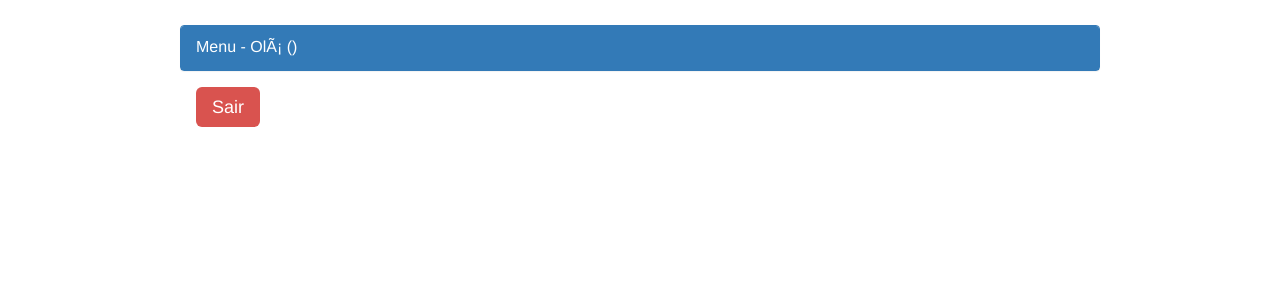
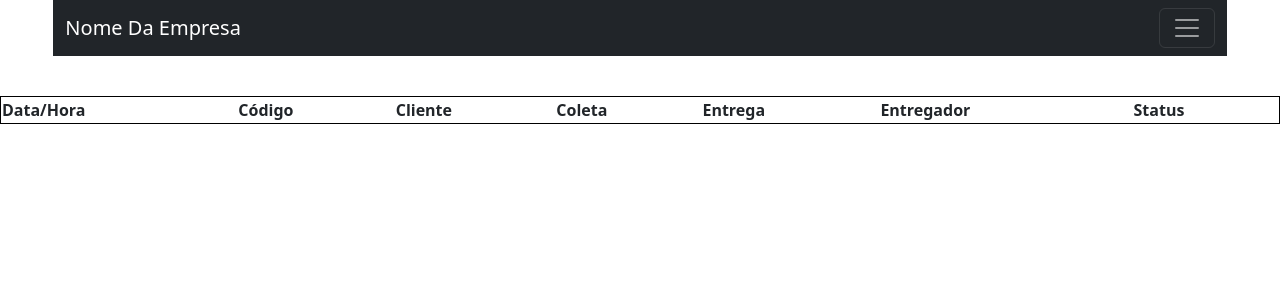
Before and after one commit to Kazen272/Kim_Logistica_de_Entregas, a PHP site: page /login/sistema/dashboard.html in a window 1280 px wide. Shown: the top 300 px of the page. Run offline with PHP 8.4, Linux system fonts and the light colour scheme; lists and menus that the app fills with data are empty.

Commit message:
Atualização de html do dashboard

```diff
--- /dev/null
+++ b/css/logistic-table.css
@@ -0,0 +1,7 @@
+#logistic-table tr{
+        border: 1px solid black;
+}
+
+#logistic-table td{
+    border: 1px solid black;
+}
--- /dev/null
+++ b/js/dataTable_dashboard.js
@@ -0,0 +1,11 @@
+$(document).ready(function(){
+    $('#logistic-table').DataTable({
+        "processing": true,
+        "serverside": true,
+        "ajax":{
+            type: "POST",
+            url:  "../sistema/dataTable.php"
+        }
+
+    });
+});
--- a/sistema/dashboard.html
+++ b/sistema/dashboard.html
@@ -1,28 +1,78 @@
 <!DOCTYPE html>
-<html>
+<html lang="en">
 <head>
-    <title>Menu Principal</title>
-    <link rel="stylesheet" href="https://maxcdn.bootstrapcdn.com/bootstrap/3.3.6/css/bootstrap.min.css">
-    <style type="text/css">
-    .margin-top-md{
-        margin-top: 25px;
-    }
-    </style>
+    <meta charset="UTF-8">
+    <meta http-equiv="X-UA-Compatible" content="IE=edge">
+    <meta name="viewport" content="width=device-width, initial-scale=1.0">
+    <title>Document</title>
+<!-- BOOTSTRAP CSS AND JS HEADER -->
+    <link rel="stylesheet" href="https://cdn.jsdelivr.net/npm/bootstrap@5.2.0/dist/css/bootstrap.min.css">
+    <script src="	https://cdn.jsdelivr.net/npm/bootstrap@5.2.0/dist/js/bootstrap.bundle.min.js"></script>
+    <link rel="stylesheet" href="../css/logistic-table.css">
+
+
 </head>
 <body>
-    <div class="container">
-        <div id="loginbox" class="mainbox col-md-10 col-md-offset-1 col-sm-8 col-sm-offset-2 margin-top-md">
-            <div class="panel panel-primary" >
-                <div class="panel-heading">
-                    <div class="panel-title">Menu - Olá (<script>  </script>)</div>
+    <header>
+        <div>
+            <nav class="navbar col-11 m-auto navbar-dark bg-dark fixed-top">
+                <div class="container-fluid">
+                    <a class="navbar-brand" href="#">Nome Da Empresa</a>
+                    <button class="navbar-toggler" type="button" data-bs-toggle="offcanvas" data-bs-target="#offcanvasDarkNavbar" aria-controls="offcanvasDarkNavbar">
+                    <span class="navbar-toggler-icon"></span>
+                    </button>
+                    <div class="offcanvas offcanvas-end text-bg-dark" tabindex="-1" id="offcanvasDarkNavbar" aria-labelledby="offcanvasDarkNavbarLabel">
+                    <div class="offcanvas-header">
+                        <h5 class="offcanvas-title" id="offcanvasDarkNavbarLabel">Usuário</h5>
+                        <button type="button" class="btn-close btn-close-white" data-bs-dismiss="offcanvas" aria-label="Close"></button>
+                    </div>
+                    <div class="offcanvas-body">
+                        <ul class="navbar-nav justify-content-end flex-grow-1 pe-3">
+                        <li class="nav-item">
+                            <a class="nav-link active" aria-current="page" href="#">Home</a>
+                        </li>
+                        <li class="nav-item">
+                            <a class="nav-link" href="#">Solicitar Entrega</a>
+                        </li>
+                        <li class="nav-item dropdown">
+                            <a class="nav-link dropdown-toggle" href="#" role="button" data-bs-toggle="dropdown" aria-expanded="false">
+                            Cadastros
+                            </a>
+                            <ul class="dropdown-menu dropdown-menu-dark">
+                            <li><a class="dropdown-item" href="#">Cliente </a></li>
+                            <li><a class="dropdown-item" href="#">Entregadores</a></li>
+                            <li><a class="dropdown-item" href="#">Usuários</a></li>
+                            </ul>
+                        </li>
+                        </ul>
+                    </div>
+                    </div>
                 </div>
+                </nav>
+        </div>
+    </header>
+    <br>
+    <br>
+    <br>
+    <br>
+    <main>
+        <table align: center; id="logistic-table" class="display" style="width: 100%;">
+            <thead>
+              <tr>
+                <th scope="col">Data/Hora</th>
+                <th scope="col">Código</th>
+                <th scope="col">Cliente</th>
+                <th scope="col">Coleta</th>
+                <th scope="col">Entrega</th>
+                <th scope="col">Entregador</th>
+                <th scope="col">Status</th>
+              </tr>
+            </thead>
+            <script src="../js/dataTable_dashboard.js"></script>
+            <script src="https://code.jquery.com/jquery-3.6.1.min.js"> </script>
+    </main>
 
-                <div class="col-sm-12 controls margin-top-md">
-                  <a href="../sistema/login.html" class="btn-lg btn-danger">Sair </a>
-                </div>
-            </div>
-        </div>
-    </div>
-</div>
+
+
 </body>
 </html>
--- a/sistema/login.html
+++ b/sistema/login.html
@@ -2,8 +2,8 @@
 <html lang="pt-br">
   <head>
     <title>Login - KIM LOGISTICA</title>
+    <script src="//cdnjs.cloudflare.com/ajax/libs/jquery/3.2.1/jquery.min.js"></script>
     <script src="//maxcdn.bootstrapcdn.com/bootstrap/4.1.1/js/bootstrap.min.js"></script>
-    <script src="//cdnjs.cloudflare.com/ajax/libs/jquery/3.2.1/jquery.min.js"></script>
     <link href="//maxcdn.bootstrapcdn.com/bootstrap/4.1.1/css/bootstrap.min.css" rel="stylesheet" id="bootstrap-css">
 
 
@@ -32,7 +32,7 @@
                             </div>
                             <div class="form-group">
                                 <label for="password" class="text-info">Senha:</label><br>
-                                <input type="password" name="password" id="senha" class="form-control">
+                                <input type="current-password" name="password" id="senha" class="current-password">
                             </div>
                             <div class="form-group">
                                 <label for="remember-me" class="text-info"><span>Lembre-se</span> <span><input id="remember-me" name="remember-me" type="checkbox"></span></label><br>
```
Also changed, not shown: dataTable.php (added, +38 -0 lines), sistema/register_user.php (line endings or trailing spaces).
